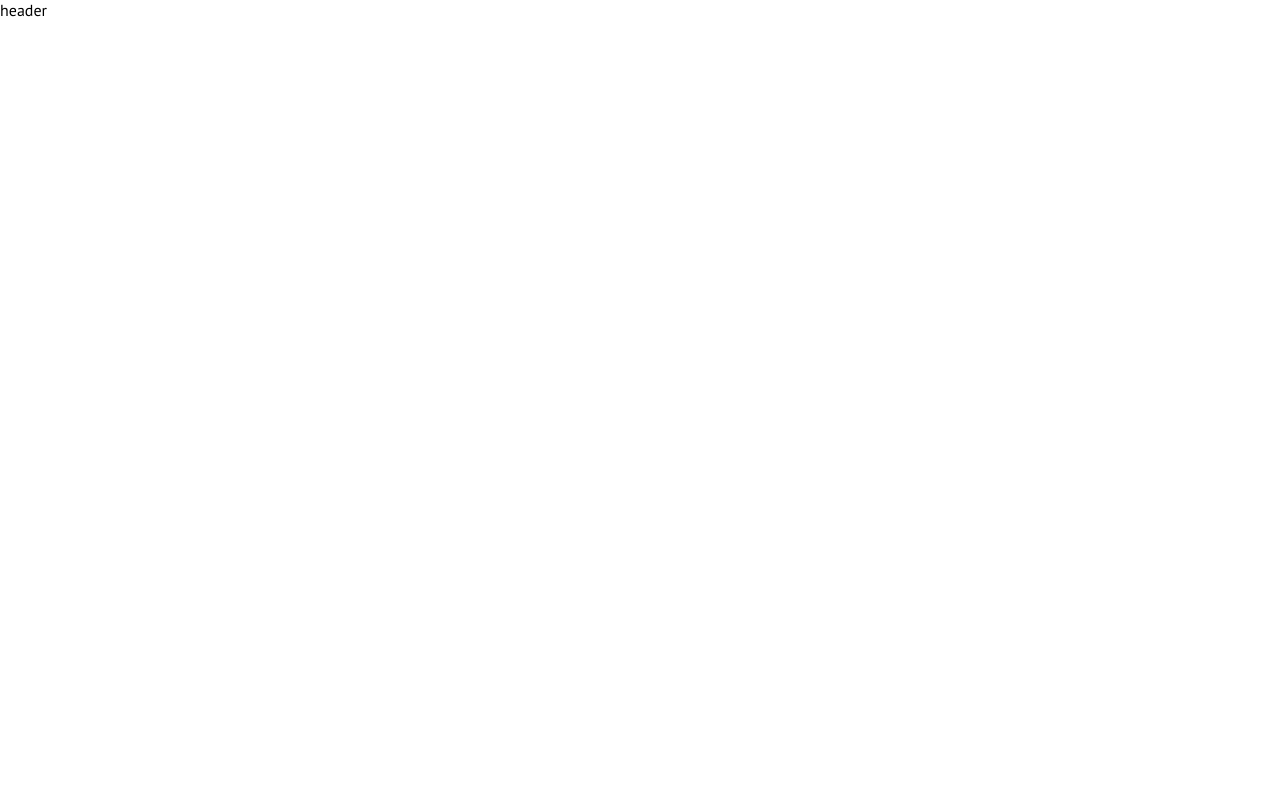
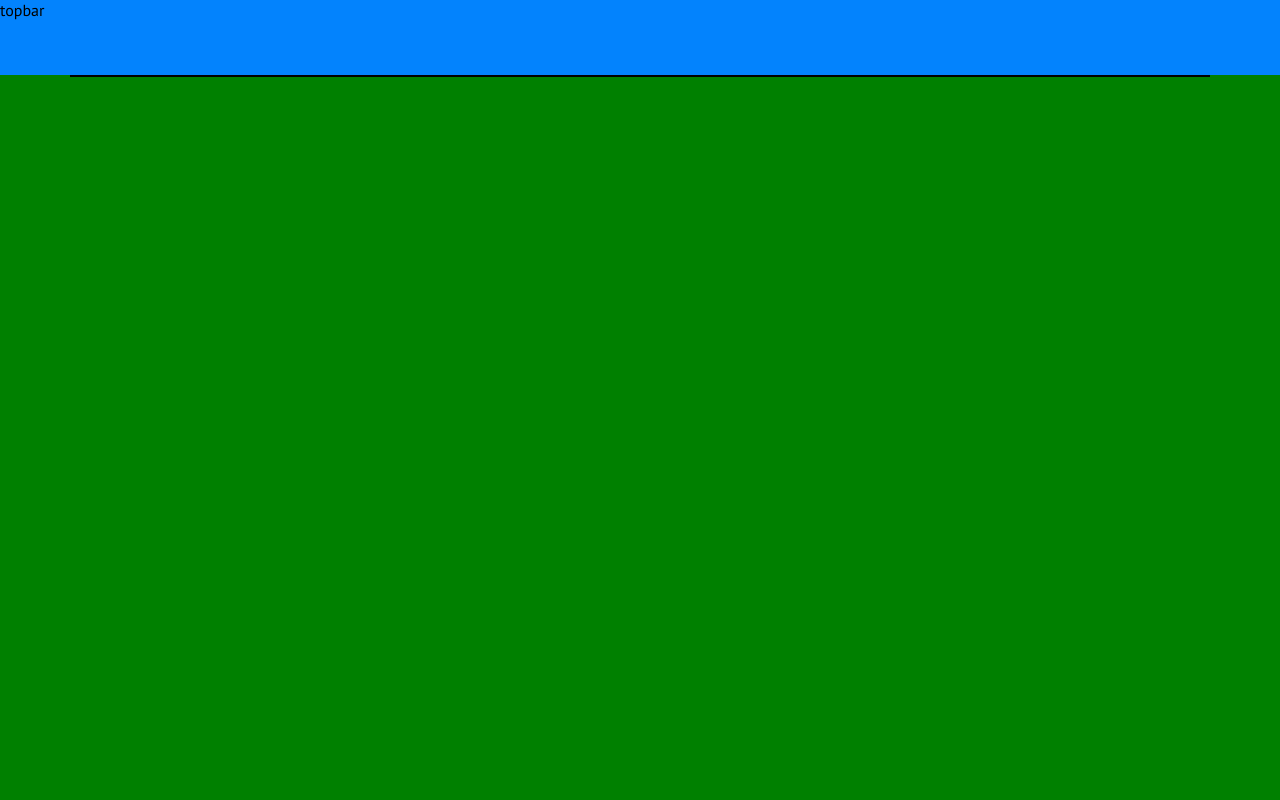
Before and after one commit to dario-bennardino/htmlcss-responsive-layout, a plain HTML site: page index.html in a window 1280 px wide. Shown: the top 800 px of the page. Drawn offline with Linux system fonts and the light colour scheme.

Commit message:
[add] inserita root colori e utility

```diff
--- a/index.html
+++ b/index.html
@@ -17,12 +17,12 @@
 <body>
 
     <!-- Inizio Header -->
-    <header>header
-        <div class="topbar"></div>
+    <header>
+        <section class="topbar">topbar</section>
 
         <!-- Section Jumbotron -->
         <section class="jumbotron">
-            <div class="container-lg">
+            <div class="container-lg debug">
                 <div class="row-jumbotron"></div>
             </div>
         </section>
--- a/style.css
+++ b/style.css
@@ -4,6 +4,55 @@
     box-sizing: border-box;
 }
 
+/* Root colori */
+:root{
+    --colore-primario: #0383FD;
+    --colore-secondario: #9792E5;
+    --colore-terziario: #B6DDFF;
+}
+/* Fine root colori */
+
+/* Root utility */
+:root{
+    --debug-border: 1px solid black
+}
+
 body{
     font-family: 'PT Sans', sans-serif;
 }
+
+header{
+    height: 950px;
+}
+
+.container-lg{
+    width: 1140px;
+    margin: 0 auto;
+}
+
+.container-sm{
+    width: 650px;
+    margin: 0 auto;
+}
+
+.debug{
+    border: var(--debug-border);
+}
+
+/* section topbar */
+.topbar{
+    height: 75px;
+    background-color: var(--colore-primario);
+}
+
+/* section jumbotron */
+.jumbotron{
+    height: 100%;
+    background-color: green;
+}
+
+/* section strategy */
+.strategy{
+    background-color: var(--colore-secondario);
+    height: 930px;
+}
```
